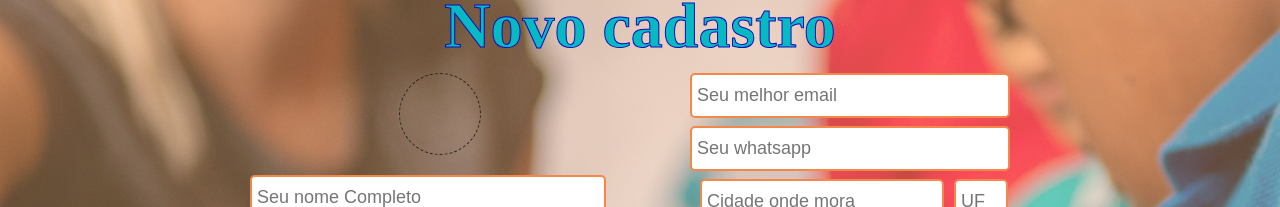
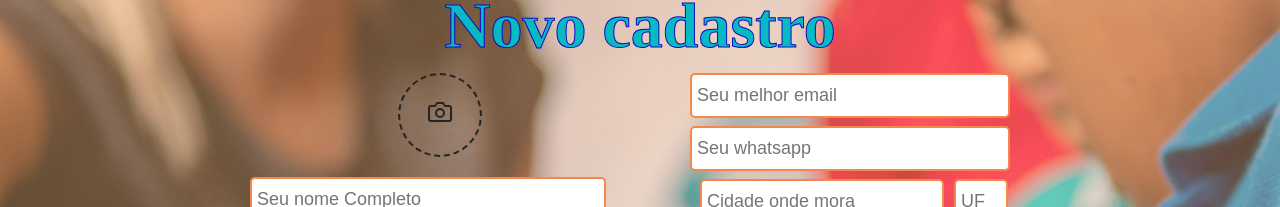
Before and after one commit to brigor7/vamos-ajudar, a React (Create React App) app in the folder frontend/: page /newUser in a window 1280 px wide. Shown: the part 260-467 px from the top of the page. Built offline with nearby package versions, Linux system fonts and the light colour scheme; a web font is replaced by a local one.

Commit message:
Centralizing the image of the camera in label

```diff
--- a/frontend/src/pages/newUser/index.js
+++ b/frontend/src/pages/newUser/index.js
@@ -13,6 +13,9 @@ export default function NewUser() {
             <span className="thumb-container">
               <label id="thumbnail">
                 <input type="file" />
+                <span className="svg">
+                  <FiCamera size={24} color="#252525" />
+                </span>
               </label>
             </span>
             <input placeholder="Seu nome Completo" />
--- a/frontend/src/pages/newUser/style.css
+++ b/frontend/src/pages/newUser/style.css
@@ -36,7 +36,7 @@ form .formContainer div input {
 
 #thumbnail {
   margin-bottom: 20px;
-  border: 1px dashed #252525;
+  border: 2px dashed #252525;
   cursor: pointer;
   width: 80px;
   height: 80px;
@@ -45,6 +45,13 @@ form .formContainer div input {
 
 #thumbnail input {
   display: none;
+}
+
+#thumbnail .svg {
+  display: flex;
+  padding-top: 25px;
+  justify-content: center;
+  align-items: center;
 }
 
 label#thumbnail.has-thumbnail {
```
